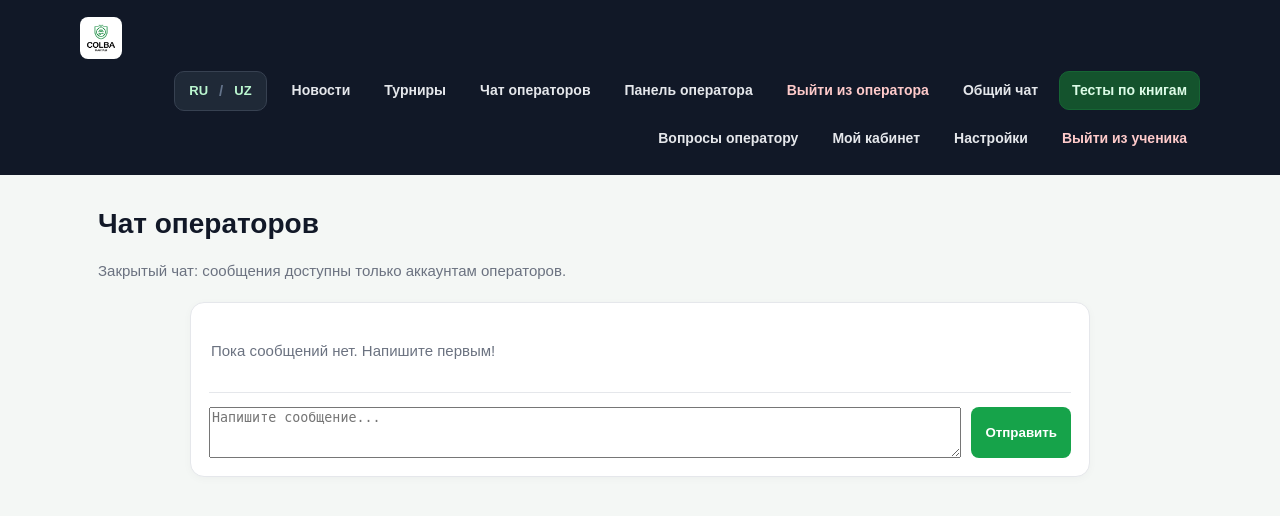
After one commit to zerolyte/COLBA-CLUBS, a Flask app: page /operator/chat in a window 1280 px wide. The commit adds this page. Shown: the top 516 px of the page. Run offline with Flask 3, Linux system fonts and the light colour scheme; the visitor is signed in with stand-in values (Sample User, id 1); data comes from the database, SQL or seed files in the repository; data that the repository does not hold is empty; some libraries are stand-ins or nearby versions.

Commit message:
Add files via upload

```diff
--- a/app.py
+++ b/app.py
@@ -127,6 +127,10 @@ def init_db():
           id SERIAL PRIMARY KEY, user_id INTEGER NOT NULL REFERENCES users(id) ON DELETE CASCADE,
           body TEXT NOT NULL, created_at TIMESTAMP NOT NULL DEFAULT CURRENT_TIMESTAMP
         )""")
+        con.execute("""CREATE TABLE IF NOT EXISTS operator_chat_messages (
+          id SERIAL PRIMARY KEY, operator_id INTEGER NOT NULL REFERENCES operators(id) ON DELETE CASCADE,
+          body TEXT NOT NULL, created_at TIMESTAMP NOT NULL DEFAULT CURRENT_TIMESTAMP
+        )""")
     else:
         con.executescript("""
         CREATE TABLE IF NOT EXISTS operators (
@@ -189,6 +193,10 @@ def init_db():
         )""")
         con.execute("""CREATE TABLE IF NOT EXISTS chat_messages (
           id INTEGER PRIMARY KEY AUTOINCREMENT, user_id INTEGER NOT NULL REFERENCES users(id) ON DELETE CASCADE,
+          body TEXT NOT NULL, created_at TIMESTAMP NOT NULL DEFAULT CURRENT_TIMESTAMP
+        )""")
+        con.execute("""CREATE TABLE IF NOT EXISTS operator_chat_messages (
+          id INTEGER PRIMARY KEY AUTOINCREMENT, operator_id INTEGER NOT NULL REFERENCES operators(id) ON DELETE CASCADE,
           body TEXT NOT NULL, created_at TIMESTAMP NOT NULL DEFAULT CURRENT_TIMESTAMP
         )""")
     # Backward-compatible migration for existing SQLite databases.
@@ -275,6 +283,32 @@ def public_chat():
                              ORDER BY cm.id DESC LIMIT 200""").fetchall()
     con.close()
     return render_template("public_chat.html", messages=list(reversed(messages)))
+
+@app.route("/operator/chat", methods=["GET", "POST"])
+@operator_required
+def operator_chat():
+    """Private room shared only by authenticated operator accounts."""
+    if request.method == "POST":
+        body = request.form.get("body", "").strip()
+        if not body:
+            flash("Введите текст сообщения.")
+        elif len(body) > 2000:
+            flash("Сообщение не должно превышать 2000 символов.")
+        else:
+            con = db()
+            con.execute("INSERT INTO operator_chat_messages(operator_id, body) VALUES(?, ?)",
+                        (session["operator_id"], body))
+            con.commit()
+            con.close()
+        return redirect(url_for("operator_chat"))
+
+    con = db()
+    messages = con.execute("""SELECT m.id, m.body, m.created_at, o.username
+                              FROM operator_chat_messages m
+                              JOIN operators o ON o.id = m.operator_id
+                              ORDER BY m.id DESC LIMIT 300""").fetchall()
+    con.close()
+    return render_template("operator_chat.html", messages=list(reversed(messages)))
 
 @app.route("/")
 def home():
--- a/templates/base.html
+++ b/templates/base.html
@@ -3,7 +3,7 @@
 <a class="nav-link" href="{{ url_for('news_catalog') }}">{{ _('Новости') }}</a>
 <a class="nav-link" href="{{ url_for('tournaments_catalog') }}">{{ _('Турниры') }}</a>
 {% if session.get('operator_id') %}
-<a class="nav-link" href="{{ url_for('public_chat') }}">{{ 'Umumiy chat' if current_language == 'uz' else 'Общий чат' }}</a>
+<a class="nav-link" href="{{ url_for('operator_chat') }}">{{ 'Operatorlar chati' if current_language == 'uz' else 'Чат операторов' }}</a>
 <a class="nav-link" href="{{ url_for('operator_dashboard') }}">{{ _('Панель оператора') }}</a>
 <a class="nav-link nav-exit" href="{{ url_for('operator_logout') }}">{{ _('Выйти из оператора') }}</a>
 {% endif %}
--- /dev/null
+++ b/templates/operator_chat.html
@@ -0,0 +1,24 @@
+{% extends "base.html" %}
+{% block body %}
+<main class="wrap">
+  <h1>{{ 'Operatorlar chati' if current_language == 'uz' else 'Чат операторов' }}</h1>
+  <p class="sub">{{ 'Bu yopiq chat. Xabarlarni faqat operator akkauntlari ko‘ra oladi.' if current_language == 'uz' else 'Закрытый чат: сообщения доступны только аккаунтам операторов.' }}</p>
+  <section class="panel chat-panel">
+    <div class="chat-messages">
+      {% for m in messages %}
+        <article class="chat-message">
+          <div class="chat-meta"><b>{{ m.username }}</b><span>{{ 'Operator' if current_language == 'uz' else 'Оператор' }}</span><time>{{ m.created_at }}</time></div>
+          <p>{{ m.body }}</p>
+        </article>
+      {% else %}
+        <p class="muted">{{ 'Hozircha xabarlar yo‘q. Birinchi bo‘lib yozing!' if current_language == 'uz' else 'Пока сообщений нет. Напишите первым!' }}</p>
+      {% endfor %}
+    </div>
+    <form method="post" class="chat-compose">
+      <input type="hidden" name="csrf_token" value="{{ csrf_token() }}">
+      <textarea name="body" rows="3" maxlength="2000" placeholder="{{ 'Xabaringizni yozing...' if current_language == 'uz' else 'Напишите сообщение...' }}" required></textarea>
+      <button type="submit">{{ 'Yuborish' if current_language == 'uz' else 'Отправить' }}</button>
+    </form>
+  </section>
+</main>
+{% endblock %}
```
